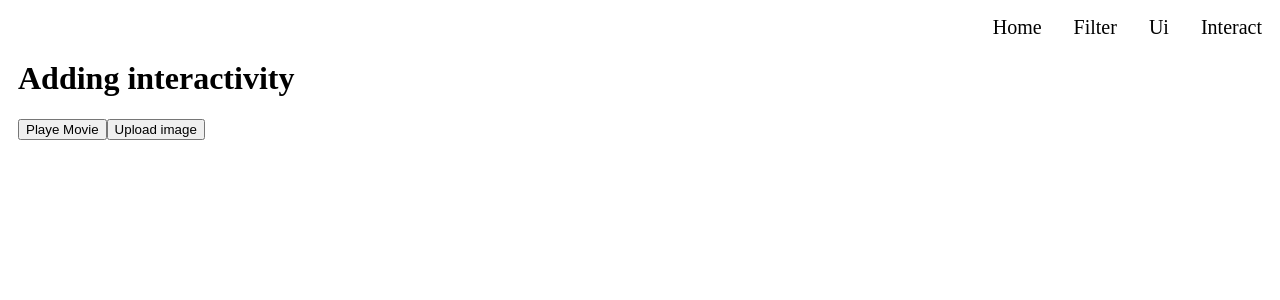
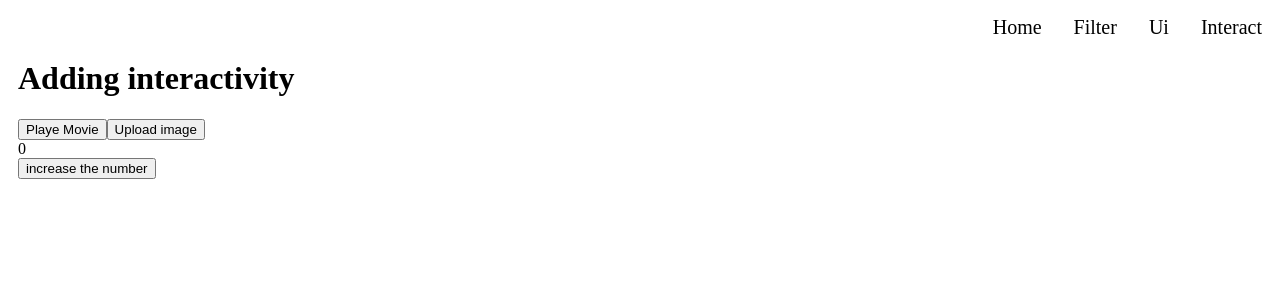
Before and after one commit to mszahan/react-official, a React (Vite) app: page /interact in a window 1280 px wide. Shown: the top 300 px of the page. Built offline with nearby package versions, Linux system fonts and the light colour scheme.

Commit message:
tried increasing the number without hook and with useState hook

```diff
--- a/src/components/interact/Interact.jsx
+++ b/src/components/interact/Interact.jsx
@@ -1,10 +1,12 @@
 import ToolBar from "./Event";
+import NoState from "./NoState";
 
 function Interact () {
     return (
         <div className="interact">
             <h1>Adding interactivity</h1>
             <ToolBar/>
+            <NoState/>
         </div>
     )
 }
--- /dev/null
+++ b/src/components/interact/NoState.jsx
@@ -0,0 +1,25 @@
+import { useState } from "react"
+export default function NoState () {
+
+        const [inum, setInum] = useState(0)
+
+    // let initialNum = 0
+
+    function handleClick() {
+        // initialNum = initialNum + 1
+        setInum(inum + 1)
+        console.log(inum)
+    }
+
+    return (
+        <div>
+            <div>
+                {inum}
+            </div>
+            <button onClick={handleClick}>
+                increase the number
+
+            </button>
+        </div>
+    )
+}
```
